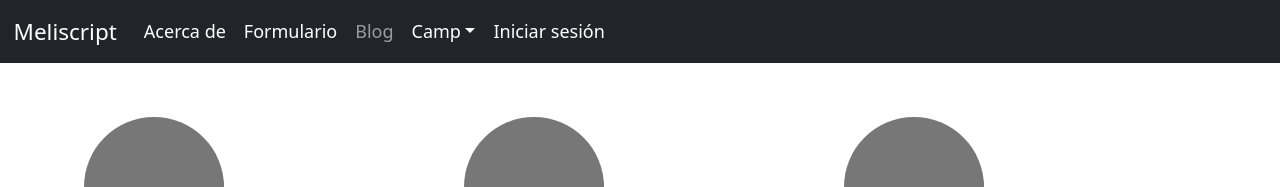
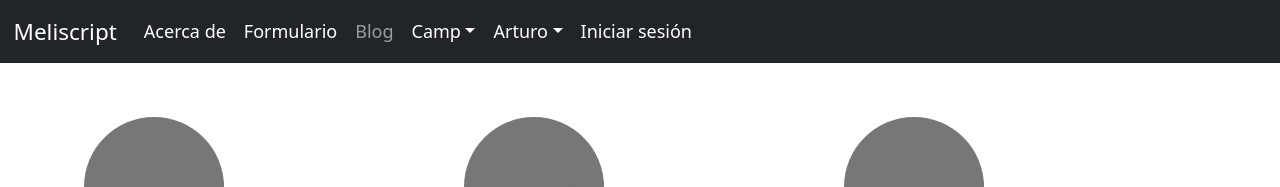
Before and after one commit to MeliBis/raiz-react, a React (Create React App) app in the folder raiz/: page / in a window 1280 px wide. Shown: the top 187 px of the page. Built offline with nearby package versions, Linux system fonts and the light colour scheme.

Commit message:
se agrega formulario

```diff
--- a/raiz/src/components/Navbar.jsx
+++ b/raiz/src/components/Navbar.jsx
@@ -34,6 +34,17 @@ const NavBar = () => {
           <li><NavLink className="dropdown-item" to="/lista">Lista de tareas</NavLink></li>
         </ul>
       </li>
+      <li className="nav-item dropdown">
+        <NavLink className="nav-link dropdown-toggle" to="#" role="button" data-bs-toggle="dropdown" aria-expanded="false">
+         Arturo
+        </NavLink>
+        <ul className="dropdown-menu">
+          <li><NavLink className="dropdown-item" to="/">1</NavLink></li>
+          <li><NavLink className="dropdown-item" to="/">2</NavLink></li>
+          <li><NavLink className="dropdown-item" to="/">3</NavLink></li>
+          <li><NavLink className="dropdown-item" to="/">4  </NavLink></li>
+        </ul>
+      </li>
       <li className="nav-item">
         <NavLink className="nav-link" to="#">Iniciar sesión</NavLink>
       </li>
--- a/raiz/src/pages/FormularioPage.jsx
+++ b/raiz/src/pages/FormularioPage.jsx
@@ -5,7 +5,7 @@ import Navbar from "../components/Navbar";
 const FormularioPage = () => {
   return (
     <>
-
+      <FormularioPage/>
      </>
   )
 }
```
Also changed, not shown: raiz/src/routers/AppRouter.jsx (line endings or trailing spaces).
